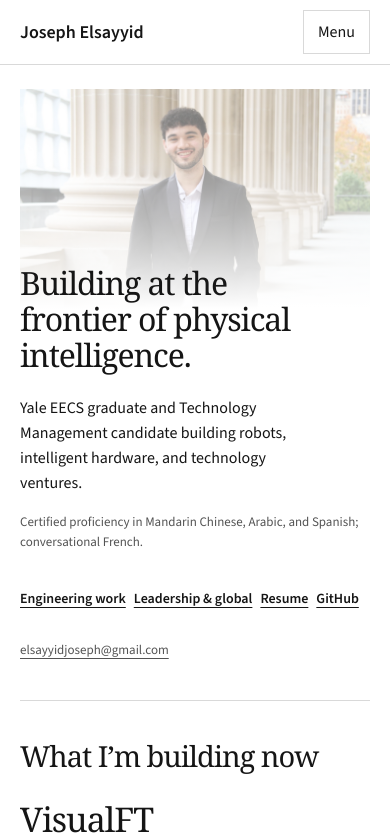
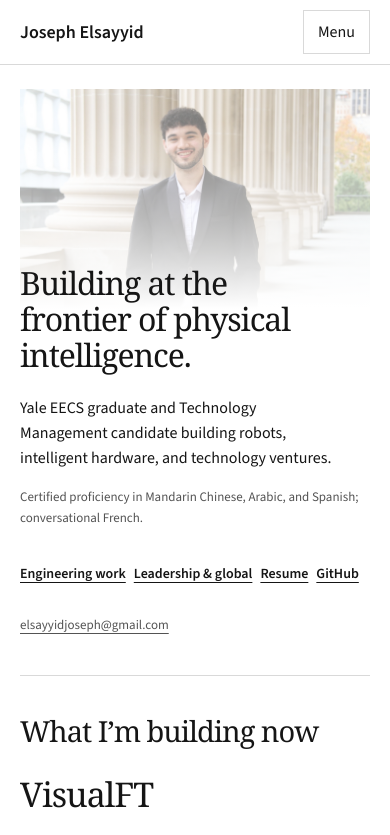
Before and after one commit to jelsayyid/personal_website, a Next.js app: page / in a window 390 px wide. Shown: the top 835 px of the page. Built offline with nearby package versions, Linux system fonts and the light colour scheme.

Commit message:
Widen shared hero text boundary

```diff
--- a/app/globals.css
+++ b/app/globals.css
@@ -23,7 +23,7 @@ p { margin-bottom: 16px; }
 .hero { position: relative; isolation: isolate; padding-block: 72px 60px; overflow: hidden; }
 .hero-copy { position: relative; z-index: 2; max-width: 790px; width: 72%; }
 h1 { font-size: clamp(34px, 3.25vw, 47px); line-height: 1.12; margin-bottom: 24px; }
-.hero h1, .hero-subhead { max-width: clamp(306px, 29.25vw, 423px); }
+.hero h1, .hero-subhead { max-width: clamp(340px, 32.5vw, 470px); }
 .hero-subhead { font-size: 17px; line-height: 1.55; }
 .hero-languages { font-size: 14px; color: var(--muted); max-width: 640px; margin-bottom: 24px; }
 .hero-portrait { position: absolute; z-index: 0; inset: 0 0 0 auto; width: 68%; overflow: hidden; }
@@ -116,7 +116,7 @@ h1 { font-size: clamp(34px, 3.25vw, 47px); line-height: 1.12; margin-bottom: 24p
   .hero-portrait img { opacity: .6; object-position: center 35%; }
   .hero-portrait::after { background: linear-gradient(180deg, rgba(255,255,255,.08) 15%, rgba(255,255,255,.45) 55%, #fff 100%); }
   h1 { font-size: clamp(32px,5.5vw,42px); }
-  .hero h1, .hero-subhead { max-width: clamp(288px, 49.5vw, 378px); }
+  .hero h1, .hero-subhead { max-width: clamp(320px, 55vw, 420px); }
   .hero-subhead { font-size: 16px; }
   .hero-languages { font-size: 13px; }
   .hero-actions { gap: 8px; }
```
